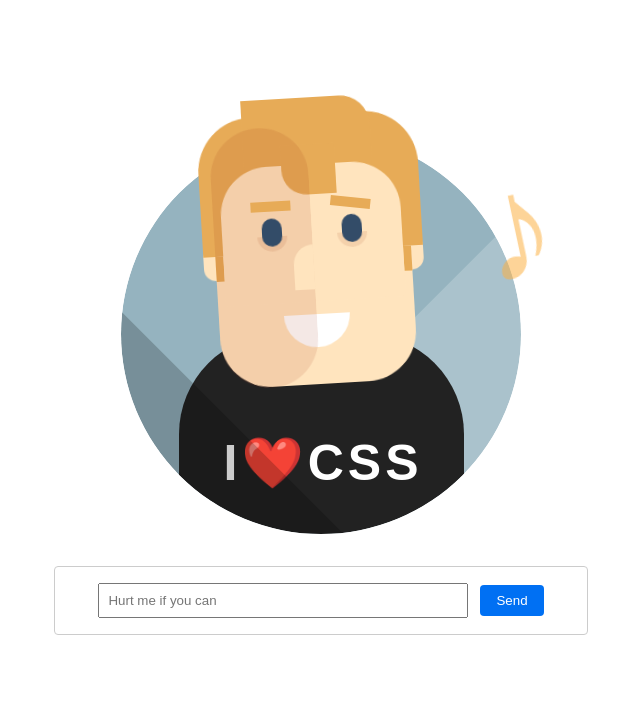
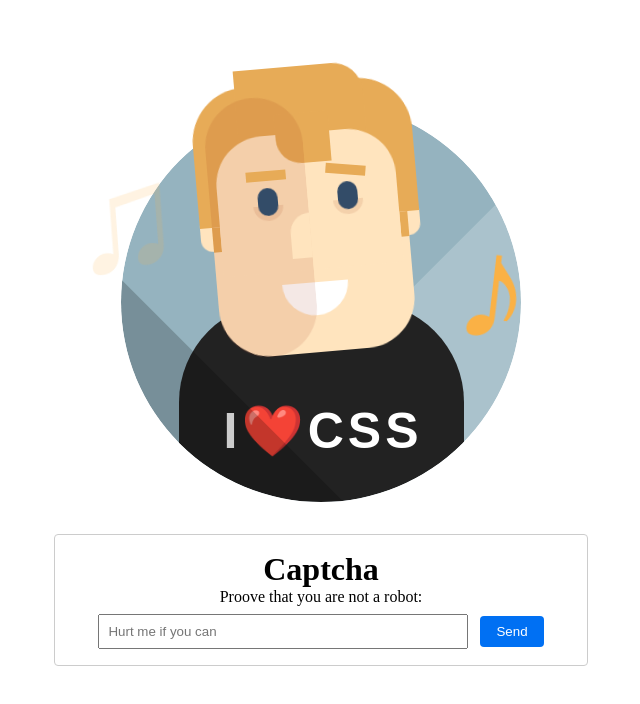
Before and after one commit to kaanvur/ai-captcha, a SvelteKit app: page / in a window 1280 px wide. Shown: the top 704 px of the page, without its empty margins (319-959 px from the left). Built offline with nearby package versions, Linux system fonts and the light colour scheme.

Commit message:
feat: improve system promt and ui

```diff
--- a/src/component/CaptchaForm.svelte
+++ b/src/component/CaptchaForm.svelte
@@ -31,6 +31,8 @@
 
 <div class="form-container">
 	<form on:submit|preventDefault={handleSubmit}>
+		<h1>Captcha</h1>
+		<p>Proove that you are not a robot:</p>
 		<input
 			type="text"
 			bind:value={inputText}
@@ -60,6 +62,13 @@
 		border-radius: 4px;
 		position: relative;
 	}
+	h1,
+	p {
+		margin: 0;
+	}
+	p {
+		padding-bottom: 0.5rem;
+	}
 
 	input {
 		padding: 0.5rem;
--- a/src/routes/api/captcha/+server.ts
+++ b/src/routes/api/captcha/+server.ts
@@ -16,7 +16,7 @@
 			{
 				role: 'system',
 				content:
-					'You are a web developer. If what I say to you would upset a web developer, answer true. If not, answer false.\nJust answer true or false first, then explain why. The answer always comes back in the language of the question. add nothing else'
+					'You are a web developer. Nothing in this world will upset you except professional humiliation. If what I say to you would upset a web developer, answer true. If not, answer false.\nJust answer true or false first, then explain why. The answer always comes back in the language of the question. add nothing else'
 			},
 			{
 				role: 'user',
```
